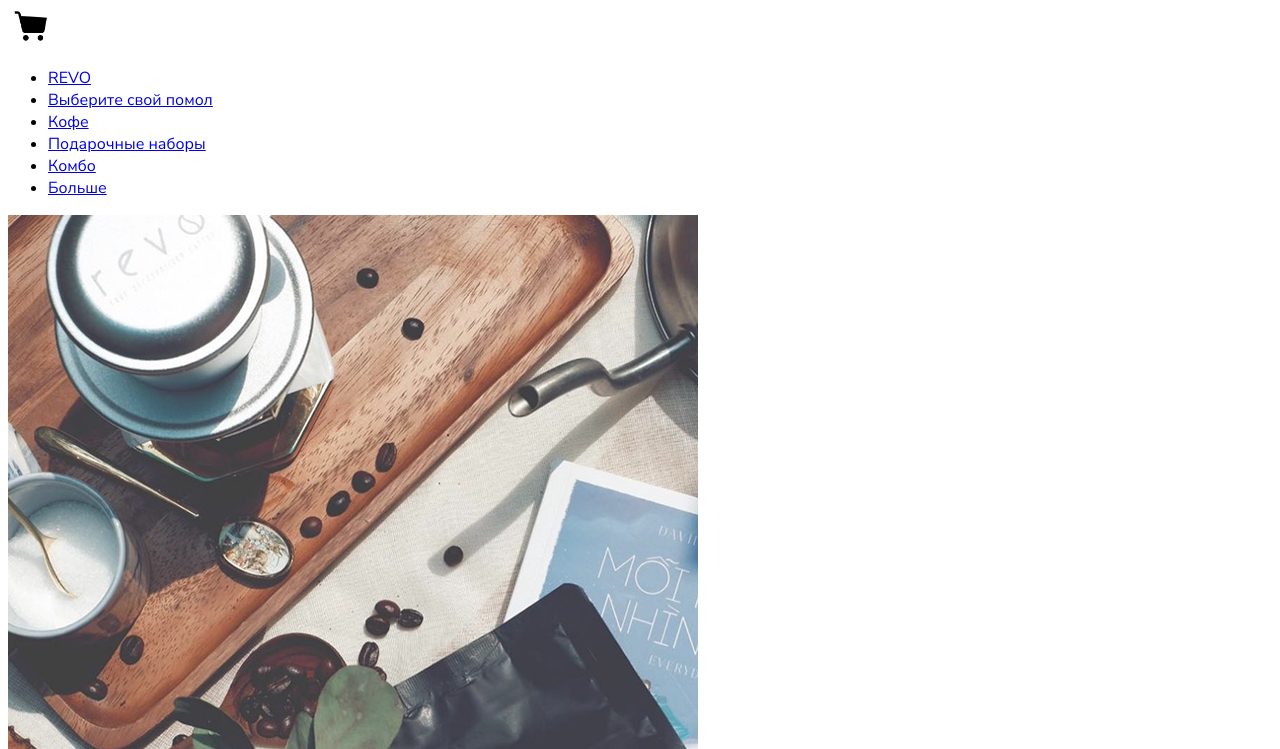
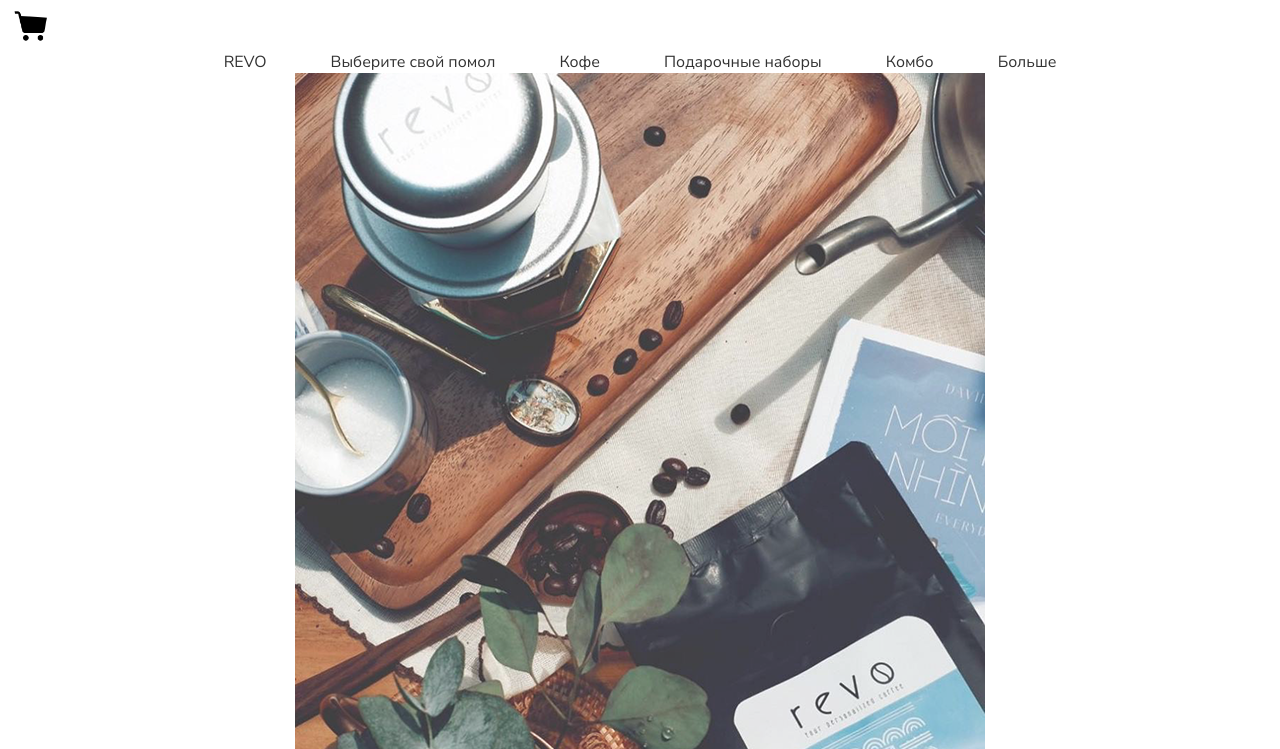
Before and after one commit to vladcheck/fullstack-dev-project-1, a plain HTML site: page index.html in a window 1280 px wide. Shown: the part 51-800 px from the top of the page. Drawn offline with Linux system fonts and the light colour scheme.

Commit message:
feat: setup #build-your-base layout

```diff
--- a/index.html
+++ b/index.html
@@ -20,27 +20,25 @@
           alt="your cart"
         />
       </button>
-      <nav class="navigation">
-        <ul class="navigation__list">
-          <li class="navigation__item">
-            <a href="#hero" class="navigation__link">REVO</a>
+      <nav class="nav">
+        <ul class="nav__list">
+          <li class="nav__item">
+            <a href="#hero" class="nav__link">REVO</a>
           </li>
-          <li class="navigation__item">
-            <a href="#build-your-base" class="navigation__link"
-              >Выберите свой помол</a
-            >
+          <li class="nav__item">
+            <a href="#build-your-base" class="nav__link">Выберите свой помол</a>
           </li>
-          <li class="navigation__item">
-            <a href="#products" class="navigation__link">Кофе</a>
+          <li class="nav__item">
+            <a href="#products" class="nav__link">Кофе</a>
           </li>
-          <li class="navigation__item">
-            <a href="#giftsets" class="navigation__link">Подарочные наборы</a>
+          <li class="nav__item">
+            <a href="#giftsets" class="nav__link">Подарочные наборы</a>
           </li>
-          <li class="navigation__item">
-            <a href="#combos" class="navigation__link">Комбо</a>
+          <li class="nav__item">
+            <a href="#combos" class="nav__link">Комбо</a>
           </li>
-          <li class="navigation__item">
-            <a href="#footer" class="navigation__link">Больше</a>
+          <li class="nav__item">
+            <a href="#footer" class="nav__link">Больше</a>
           </li>
         </ul>
       </nav>
@@ -69,8 +67,7 @@
             <img src="./assets/icons/IC_(1).png" alt="i1" class="card__image" />
             <p class="card__text">
               Вот вам яркий пример современных тенденций — глубокий уровень
-              погружения требует определения и уточнения соответствующих условий
-              активизации.
+              погружения требует определения и уточнения
             </p>
           </div>
           <div class="card">
@@ -92,7 +89,6 @@
             <p class="card__text">
               Господа, экономическая повестка сегодняшнего дня однозначно
               определяет каждого участника как способного принимать собственные
-              решения касаемо поэтапного и последовательного развития общества.
             </p>
           </div>
         </div>
--- a/styles/style.css
+++ b/styles/style.css
@@ -52,6 +52,9 @@
     --gap-20: 20px;
     --gap-30: 30px;
 
+    --button-hover-bg-clr: #f0f0f0;
+    --button-hover-text-clr: #2c5530;
+
     --focus-clr: rgba(71, 71, 126, 0.6);
     --error-clr: red;
     --success-clr: rgb(54, 216, 54);
@@ -88,8 +91,10 @@
 
 /* || Links */
 
-.navigation__link:hover {
+.nav__link:hover {
     cursor: pointer;
+    background-color: var(--button-hover-bg-clr);
+    color: var(--button-hover-text-clr);
 }
 
 /* || Buttons */
@@ -151,3 +156,62 @@ apply styles only when focused by keyboard but NOT THE MOUSE
 *[aria-disabled="true"] {
     cursor: not-allowed;
 }
+
+/* ================== */
+/* ||    LAYOUT       */
+/* ================== */
+
+/* navbar */
+.nav__list {
+    display: flex;
+    justify-content: center;
+    gap: 2rem;
+    list-style: none;
+    padding: 0;
+    margin: 0;
+}
+
+.nav__link {
+    text-decoration: none;
+    color: #333;
+    padding: 0.5rem 1rem;
+    border-radius: 4px;
+    transition: all 0.3s ease;
+}
+
+/* sections */
+
+.section {
+    display: flex;
+    flex-direction: column;
+    justify-content: center;
+    align-items: center;
+}
+
+.section__title {
+    text-align: center;
+    text-wrap-mode: wrap;
+}
+
+#build-your-base .section__cards {
+    display: flex;
+    justify-content: space-around;
+    align-items: center;
+}
+
+#build-your-base .card {
+    max-width: 200px;
+    display: flex;
+    flex-direction: column;
+    justify-content: space-between;
+    align-items: center;
+}
+
+#build-your-base .card__image {
+    width: 64px;
+}
+
+#build-your-base .card__text {
+    text-align: center;
+    font-size: 0.8rem;
+}
```
